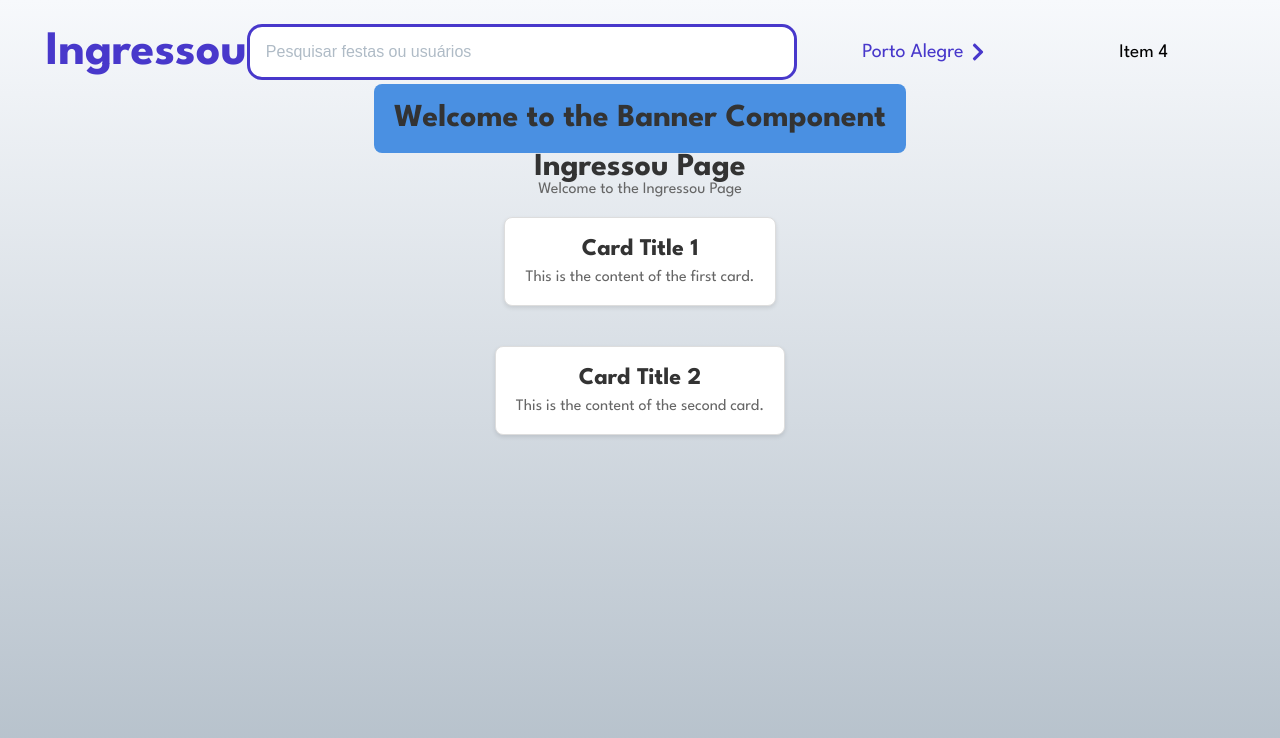
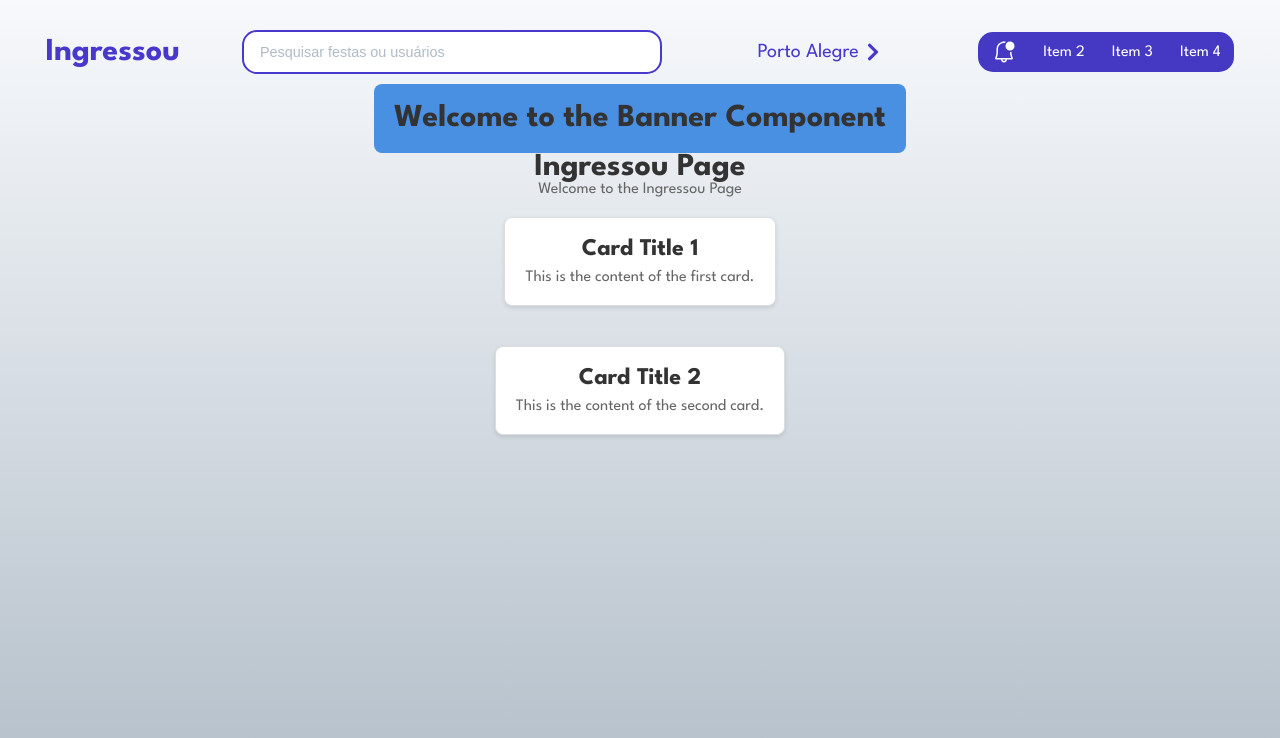
Before and after one commit to juliopontocom/ingressou, a React (Vite) app: page / in a window 1280 px wide. Shown: the top 738 px of the page. Built offline with nearby package versions, Linux system fonts and the light colour scheme.

Commit message:
mudar pagina ingressou

```diff
--- a/package.json
+++ b/package.json
@@ -10,6 +10,10 @@
     "preview": "vite preview"
   },
   "dependencies": {
+    "@emotion/react": "^11.11.4",
+    "@emotion/styled": "^11.11.5",
+    "@mui/icons-material": "^5.15.20",
+    "@mui/material": "^5.15.20",
     "react": "^18.2.0",
     "react-dom": "^18.2.0",
     "react-icons": "^5.2.1",
--- a/src/components/cityselector/cityselector.module.css
+++ b/src/components/cityselector/cityselector.module.css
@@ -4,9 +4,9 @@
     font-size: 1.25rem;
     color: #4838CB;
     cursor: pointer;
-    width: 20vw; /* Ajustável para resoluções diferentes */
-    max-width: 400px; /* Máximo de 400px */
-    min-width: 150px; /* Min width para telas pequenas */
+    width: 15vw; /* Ajustável para resoluções diferentes */
+    max-width: 250px; /* Máximo ajustável */
+    min-width: 80px; /* Min width para telas pequenas */
   }
 
   .selectedCity {
--- a/src/components/header/header.jsx
+++ b/src/components/header/header.jsx
@@ -4,6 +4,7 @@ import styles from './header.module.css';
 import Titulo from '../titulo/titulo';
 import SearchBar from '../searchbar/searchbar';
 import CitySelector from '../cityselector/cityselector';
+import Menu from '../menu/menu';
 
 const Header = () => {
   return (
@@ -11,7 +12,7 @@ const Header = () => {
       <Titulo />
       <SearchBar />
       <CitySelector />
-      <div className={styles.item}>Item 4</div>
+      <Menu />
     </header>
   );
 };
--- a/src/components/header/header.module.css
+++ b/src/components/header/header.module.css
@@ -1,7 +1,7 @@
 /* src/components/header/header.module.css */
 .header {
     display: flex;
-    flex-wrap: wrap; /* Permitir quebra de linha em telas menores */
+    flex-wrap: nowrap; /* Manter uma linha em resoluções maiores */
     justify-content: space-between;
     align-items: center;
     height: 8vh; /* Usar unidade relativa para a altura */
@@ -18,6 +18,7 @@
 
   @media (max-width: 768px) {
     .header {
+      flex-wrap: wrap;
       flex-direction: column;
       height: auto;
       align-items: flex-start; /* Alinhar itens ao início */
--- /dev/null
+++ b/src/components/menu/menu.jsx
@@ -0,0 +1,25 @@
+// src/components/menu/menu.jsx
+import React, { useState } from 'react';
+import { VscBellDot, VscBell } from 'react-icons/vsc';
+import styles from './menu.module.css';
+
+const Menu = () => {
+  const [hasNotification, setHasNotification] = useState(true);
+
+  const handleNotificationClick = () => {
+    setHasNotification(!hasNotification);
+  };
+
+  return (
+    <div className={styles.menu}>
+      <div className={styles.menuItem} onClick={handleNotificationClick}>
+        {hasNotification ? <VscBellDot className={styles.icon} /> : <VscBell className={styles.icon} />}
+      </div>
+      <div className={styles.menuItem}>Item 2</div>
+      <div className={styles.menuItem}>Item 3</div>
+      <div className={styles.menuItem}>Item 4</div>
+    </div>
+  );
+};
+
+export default Menu;
--- /dev/null
+++ b/src/components/menu/menu.module.css
@@ -0,0 +1,29 @@
+/* src/components/menu/menu.module.css */
+.menu {
+    display: flex;
+    justify-content: space-around;
+    align-items: center;
+    background-color: #4538C3;
+    border-radius: 15px;
+    height: 2.5rem; /* Altura igual à da SearchBar */
+    width: 20vw; /* Comprimento ajustável */
+    max-width: 333px; /* Máximo ajustável */
+    min-width: 80px; /* Min width para telas pequenas */
+  }
+
+  .menuItem {
+    color: white;
+    cursor: pointer;
+    padding: 0 5px;
+    display: flex;
+    align-items: center;
+  }
+
+  .menuItem:hover {
+    text-decoration: underline;
+  }
+
+  .icon {
+    color: white; /* Cor do ícone */
+    font-size: 1.5rem; /* Tamanho do ícone */
+  }
--- a/src/components/searchbar/searchbar.module.css
+++ b/src/components/searchbar/searchbar.module.css
@@ -1,13 +1,13 @@
 /* src/components/searchbar/searchbar.module.css */
 .searchbar {
-  width: 40vw; /* Ajustável para resoluções diferentes */
-  max-width: 600px; /* Máximo de 600px */
-  min-width: 200px; /* Min width para telas pequenas */
-  height: 3.125rem; /* Equivalente a 50px */
-  border: 3px solid #4838CB;
+  width: 30vw; /* Ajustável para resoluções diferentes */
+  max-width: 500px; /* Máximo ajustável */
+  min-width: 100px; /* Min width para telas pequenas */
+  height: 2.5rem; /* Equivalente a 40px */
+  border: 2px solid #4838CB; /* Ajustar a borda */
   border-radius: 15px;
   padding: 0 1rem;
-  font-size: 1rem;
+  font-size: 0.9rem;
   color: #AFBBC6;
   outline: none;
 }
--- a/src/components/titulo/titulo.module.css
+++ b/src/components/titulo/titulo.module.css
@@ -2,9 +2,9 @@
 .titulo {
     font-family: 'League Spartan', sans-serif;
     color: #4838CB;
-    font-size: 3rem; /* Equivalente a 48px em unidades rem */
+    font-size: 2rem; /* Ajustar tamanho responsivo */
     cursor: pointer;
     margin: 0;
-    max-width: 25%; /* Max width de 1/4 da página */
-    min-width: 120px; /* Ajustar min width para telas menores */
+    max-width: 20%; /* Max width ajustável */
+    min-width: 80px; /* Ajustar min width para telas menores */
   }
```
Also changed, not shown: 2 other files (tests, documents, lock files or other folders).
